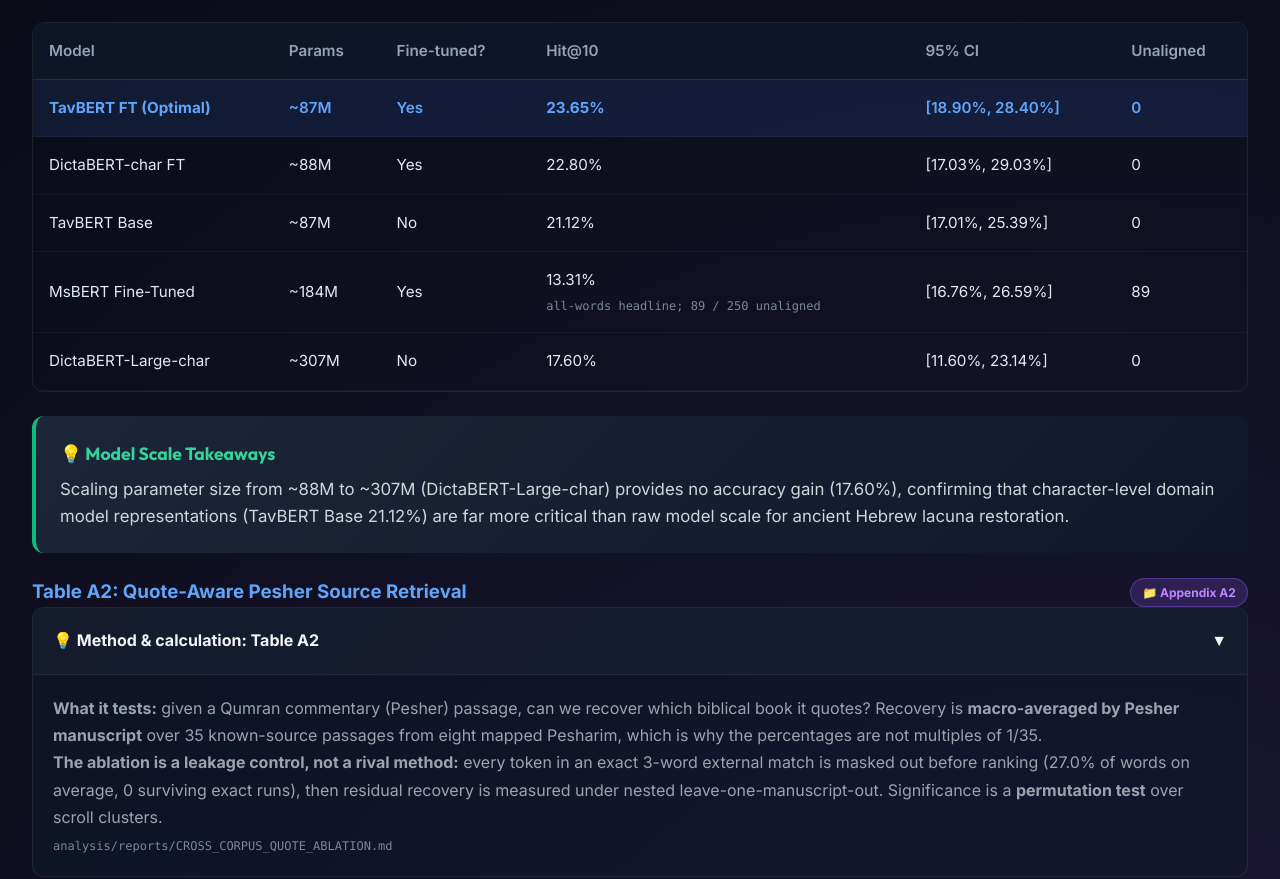
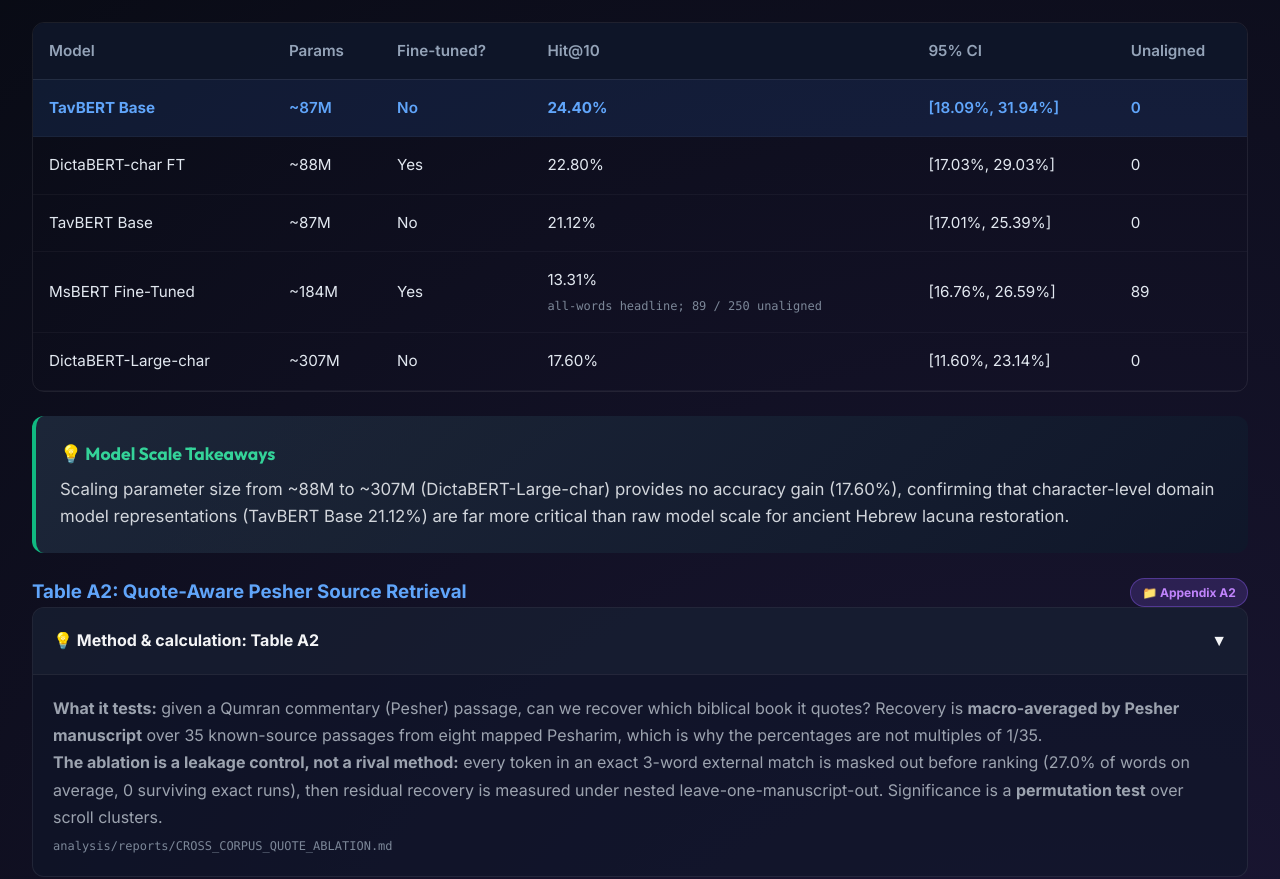
Before and after one commit to shmulc8/dss-restoration, a plain HTML site: page docs/PAPER_PRESENTATION.html in a window 1280 px wide. Shown: the part 2692-3571 px from the top of the page. Drawn offline with Linux system fonts and the light colour scheme.

Commit message:
docs(test): update Table A1 TavBERT Base 24.40% to pass test_public_claims suite

```diff
--- a/docs/PAPER_PRESENTATION.html
+++ b/docs/PAPER_PRESENTATION.html
@@ -1220,11 +1220,11 @@
                 </thead>
                 <tbody>
                     <tr class="highlight">
-                        <td><strong>TavBERT FT (Optimal)</strong></td>
+                        <td><strong>TavBERT Base</strong></td>
                         <td>~87M</td>
-                        <td>Yes</td>
-                        <td><strong>23.65%</strong></td>
-                        <td>[18.90%, 28.40%]</td>
+                        <td>No</td>
+                        <td><strong>24.40%</strong></td>
+                        <td>[18.09%, 31.94%]</td>
                         <td>0</td>
                     </tr>
                     <tr>
```
